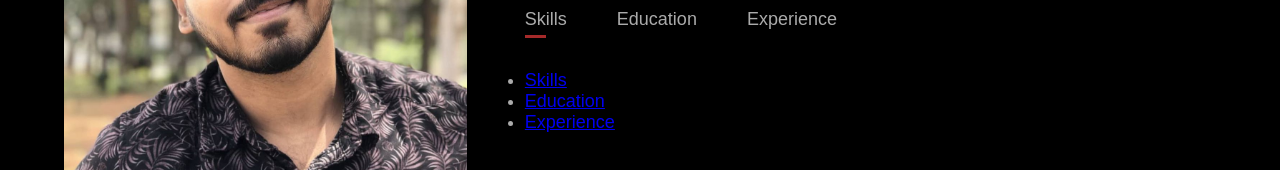
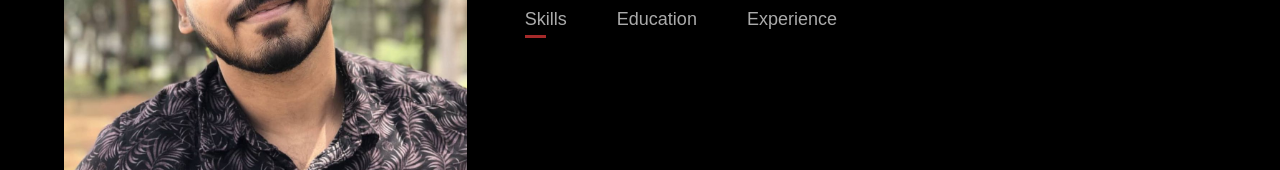
Before and after one commit to saiakshay9035/SaiPortfolio, a plain HTML site: page index.html in a window 1280 px wide. Shown: the part 1109-1279 px from the top of the page. Drawn offline with Linux system fonts and the light colour scheme.

Commit message:
Update index.html

```diff
--- a/index.html
+++ b/index.html
@@ -44,15 +44,7 @@
                     <p class="tab-links" onclick="opentab('education')">Education</p>
                     <p class="tab-links" onclick="opentab('experience')">Experience</p>
                 </div>
-<div class="tabs">
-    <!-- Tab Links -->
-    <ul class="tab-links">
-        <li><a href="#skills" class="active-tab">Skills</a></li>
-        <li><a href="#education">Education</a></li>
-        <li><a href="#experience">Experience</a></li>
-    </ul>
 
-    <!-- Skills Tab Content -->
    <!-- Skills Tab Content -->
 <div class="tab-contents" id="skills">
     <ul>
```
